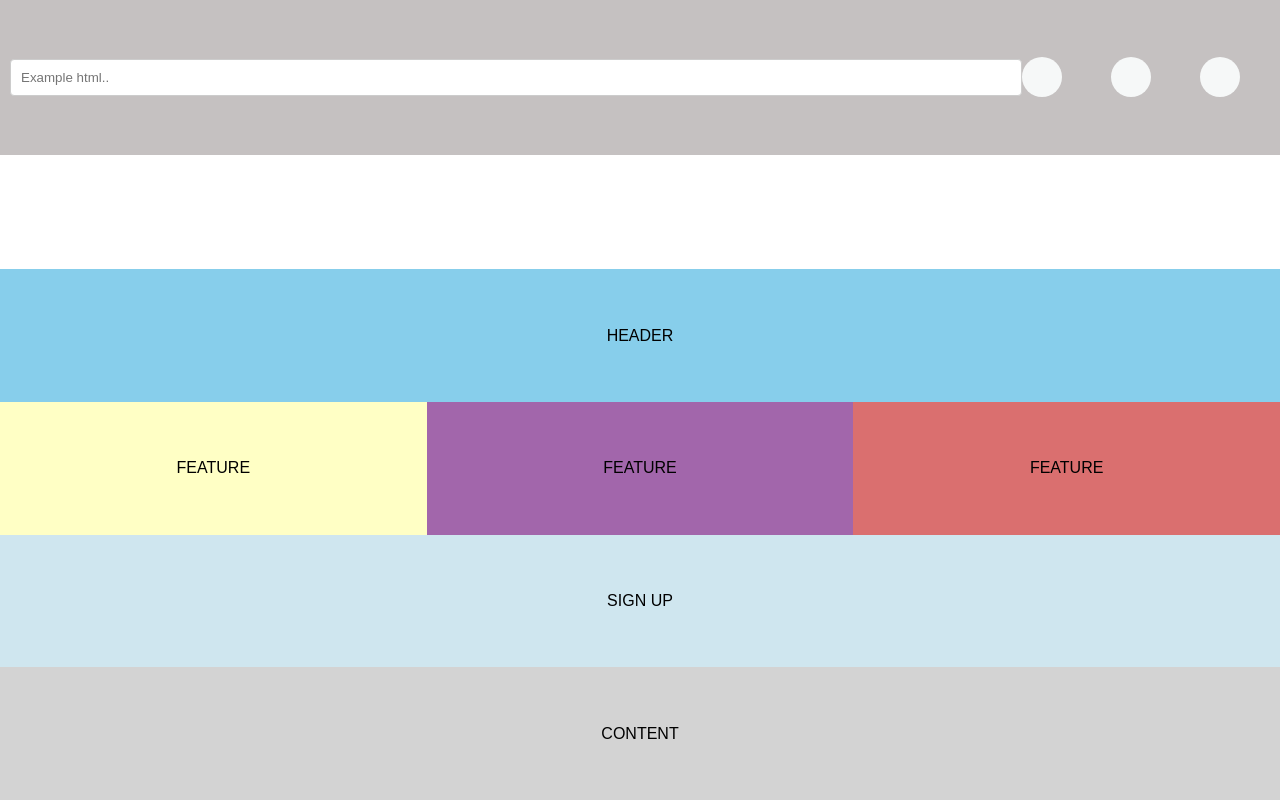
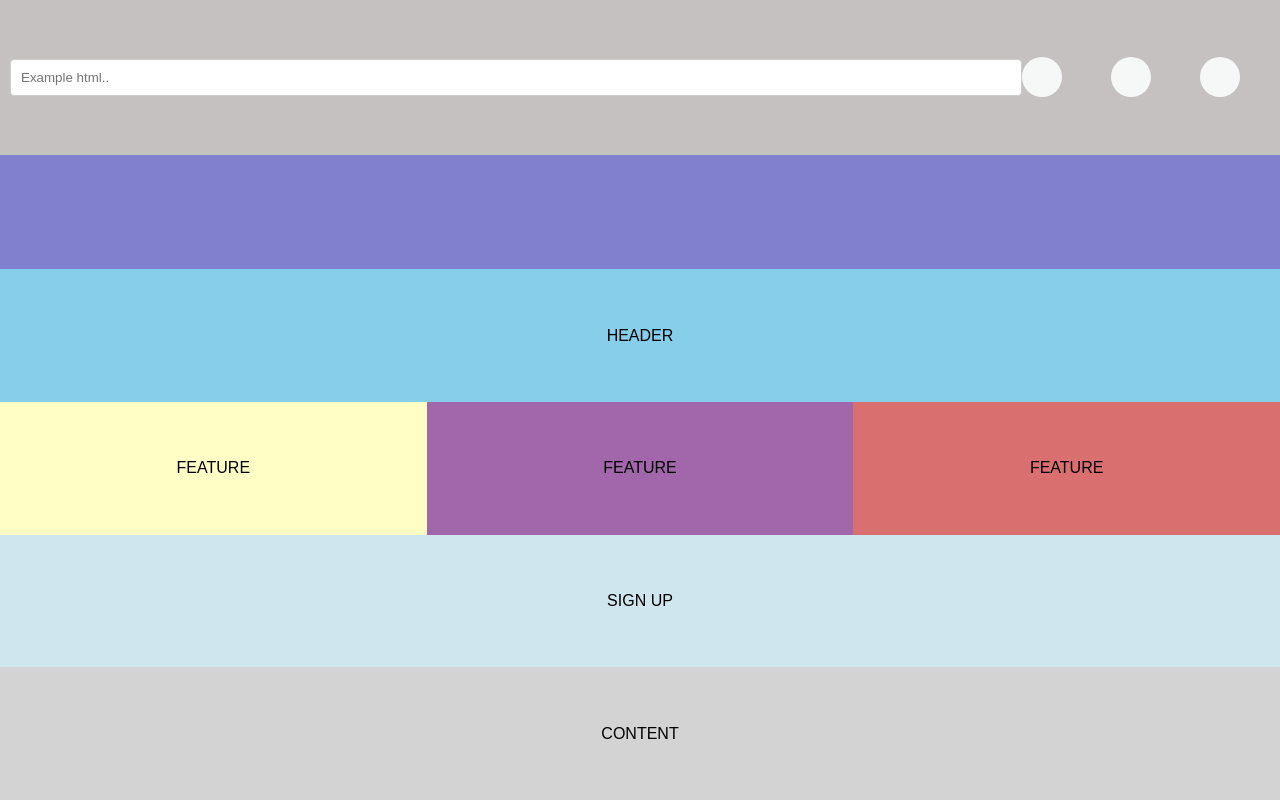
Before and after one commit to RakeshBusala27/FSD_Task3, a plain HTML site: page index.html in a window 1280 px wide. Drawn offline with Linux system fonts and the light colour scheme.

Commit message:
Update style.css

```diff
--- a/style.css
+++ b/style.css
@@ -62,6 +62,7 @@ body {
 }
 .dark-blue-box {
   grid-area: dark-blue-box;
+  background-color: rgb(128, 128, 206);
 }
 header {
   grid-area: header;
```
